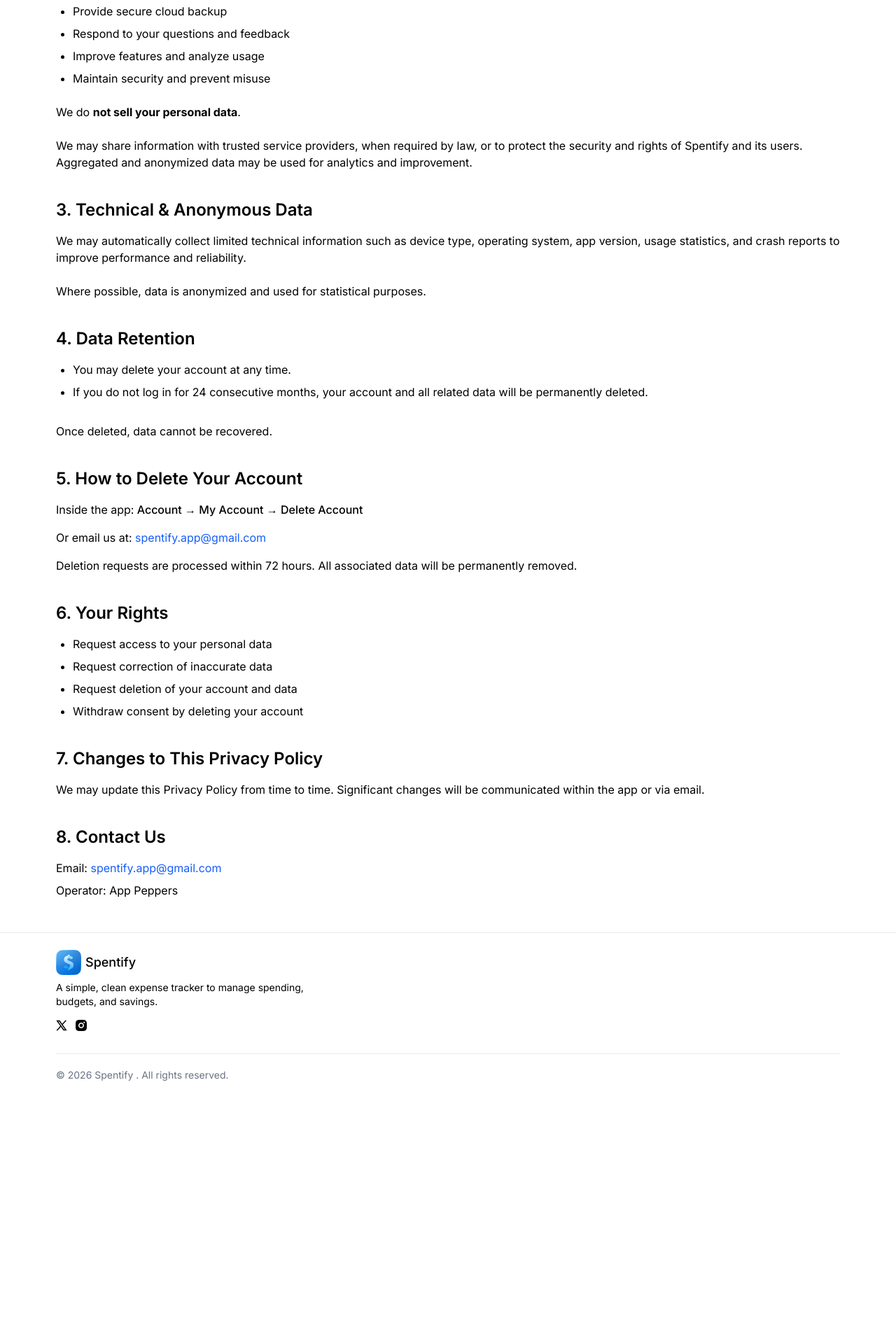
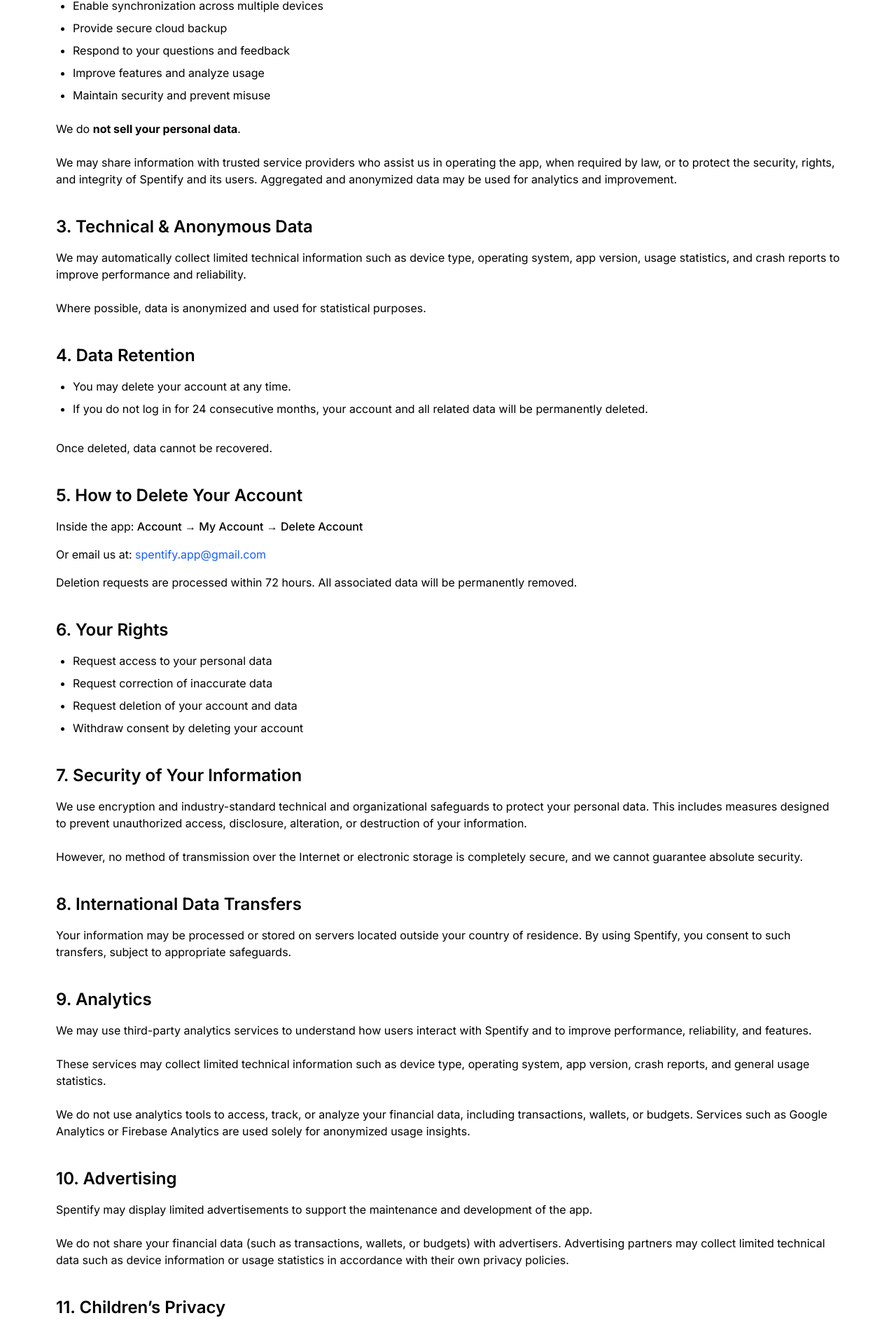
Before and after one commit to Spentify/Website, a Next.js app: page /privacy-policy in a window 1280 px wide. Shown: the part 869-2772 px from the top of the page at 70% size. Before the commit the page ends 2435 px from the top, so only its background shows below. Built offline with nearby package versions, Linux system fonts and the light colour scheme.

Commit message:
enh: update privacy policy page

```diff
--- a/src/app/page.tsx
+++ b/src/app/page.tsx
@@ -2,7 +2,7 @@
 
 export default function Page() {
   return (
-    <div>
+    <main>
       <Hero />
 
       <div className="container px-5 md:px-0 py-10">
@@ -75,7 +75,6 @@
           </div>
         </div>
       </div>
-    </div>
-
+    </main>
   )
 }
--- a/src/app/privacy-policy/page.tsx
+++ b/src/app/privacy-policy/page.tsx
@@ -2,13 +2,15 @@
 
 export default function Page() {
   return (
-    <div>
+    <main>
       <div className="container px-5 md:px-0 py-10">
         <h1 className="text-4xl font-bold mb-4">Privacy Policy</h1>
-        <p className="text-sm text-gray-500 mb-8">Effective date: January 1, 2026</p>
+        <p className="text-sm text-gray-500 mb-8">
+          Effective date: January 1, 2026
+        </p>
 
         <p className="mb-6">
-          Spentify is operated by <strong>AppPeppers (Rothana Choun)</strong>
+          <strong>Spentify</strong> is operated by App Peppers (Rothana Choun)
           ("we", "our", or "us"). This Privacy Policy explains how we collect,
           use, store, and protect your information when you use the Spentify
           mobile application and related services.
@@ -43,8 +45,10 @@
         </ul>
 
         <p className="mb-8">
-          Providing personal data is optional, but certain features such as
-          cloud synchronization and backup require an account.
+          An account is required to access Spentify. Cloud synchronization is
+          optional. When disabled, your financial data — including transactions,
+          wallets, and budgets — is stored only on your device and is not
+          transmitted to our cloud servers.
         </p>
 
         <h2 className="text-2xl font-semibold mt-10 mb-4">
@@ -64,10 +68,11 @@
         </p>
 
         <p className="mb-8">
-          We may share information with trusted service providers,
-          when required by law, or to protect the security and rights
-          of Spentify and its users. Aggregated and anonymized data
-          may be used for analytics and improvement.
+          We may share information with trusted service providers who assist
+          us in operating the app, when required by law, or to protect the
+          security, rights, and integrity of Spentify and its users.
+          Aggregated and anonymized data may be used for analytics and
+          improvement.
         </p>
 
         <h2 className="text-2xl font-semibold mt-10 mb-4">
@@ -138,7 +143,84 @@
         </ul>
 
         <h2 className="text-2xl font-semibold mt-10 mb-4">
-          7. Changes to This Privacy Policy
+          7. Security of Your Information
+        </h2>
+
+        <p className="mb-6">
+          We use encryption and industry-standard technical and organizational
+          safeguards to protect your personal data. This includes measures
+          designed to prevent unauthorized access, disclosure, alteration,
+          or destruction of your information.
+        </p>
+
+        <p className="mb-8">
+          However, no method of transmission over the Internet or electronic
+          storage is completely secure, and we cannot guarantee absolute
+          security.
+        </p>
+
+        <h2 className="text-2xl font-semibold mt-10 mb-4">
+          8. International Data Transfers
+        </h2>
+
+        <p className="mb-8">
+          Your information may be processed or stored on servers located
+          outside your country of residence. By using Spentify, you consent
+          to such transfers, subject to appropriate safeguards.
+        </p>
+
+        <h2 className="text-2xl font-semibold mt-10 mb-4">
+          9. Analytics
+        </h2>
+
+        <p className="mb-6">
+          We may use third-party analytics services to understand how users
+          interact with Spentify and to improve performance, reliability,
+          and features.
+        </p>
+
+        <p className="mb-6">
+          These services may collect limited technical information such as
+          device type, operating system, app version, crash reports, and
+          general usage statistics.
+        </p>
+
+        <p className="mb-8">
+          We do not use analytics tools to access, track, or analyze your
+          financial data, including transactions, wallets, or budgets.
+          Services such as Google Analytics or Firebase Analytics are used
+          solely for anonymized usage insights.
+        </p>
+
+        <h2 className="text-2xl font-semibold mt-10 mb-4">
+          10. Advertising
+        </h2>
+
+        <p className="mb-6">
+          Spentify may display limited advertisements to support the
+          maintenance and development of the app.
+        </p>
+
+        <p className="mb-8">
+          We do not share your financial data (such as transactions, wallets,
+          or budgets) with advertisers. Advertising partners may collect
+          limited technical data such as device information or usage statistics
+          in accordance with their own privacy policies.
+        </p>
+
+        <h2 className="text-2xl font-semibold mt-10 mb-4">
+          11. Children’s Privacy
+        </h2>
+
+        <p className="mb-8">
+          Spentify is not intended for children under the age of 13.
+          We do not knowingly collect personal information from children.
+          If we become aware that such data has been collected,
+          we will delete it promptly.
+        </p>
+
+        <h2 className="text-2xl font-semibold mt-10 mb-4">
+          12. Changes to This Privacy Policy
         </h2>
 
         <p className="mb-8">
@@ -147,7 +229,7 @@
         </p>
 
         <h2 className="text-2xl font-semibold mt-10 mb-4">
-          8. Contact Us
+          13. Contact Us
         </h2>
 
         <p className="mb-2">
@@ -161,9 +243,9 @@
         </p>
 
         <p className="mb-2">
-          Operator: App Peppers
+          Operator: AppPeppers
         </p>
       </div>
-    </div>
+    </main>
   )
 }
```
